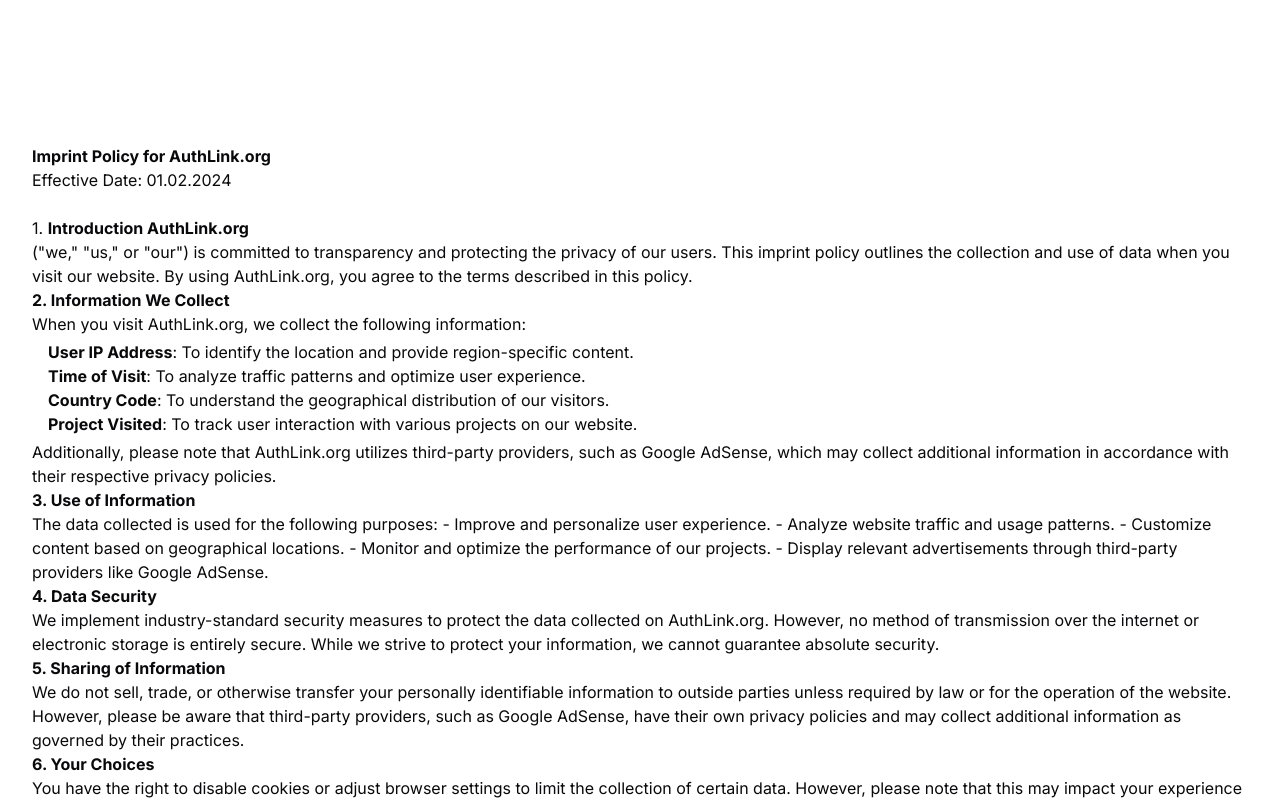
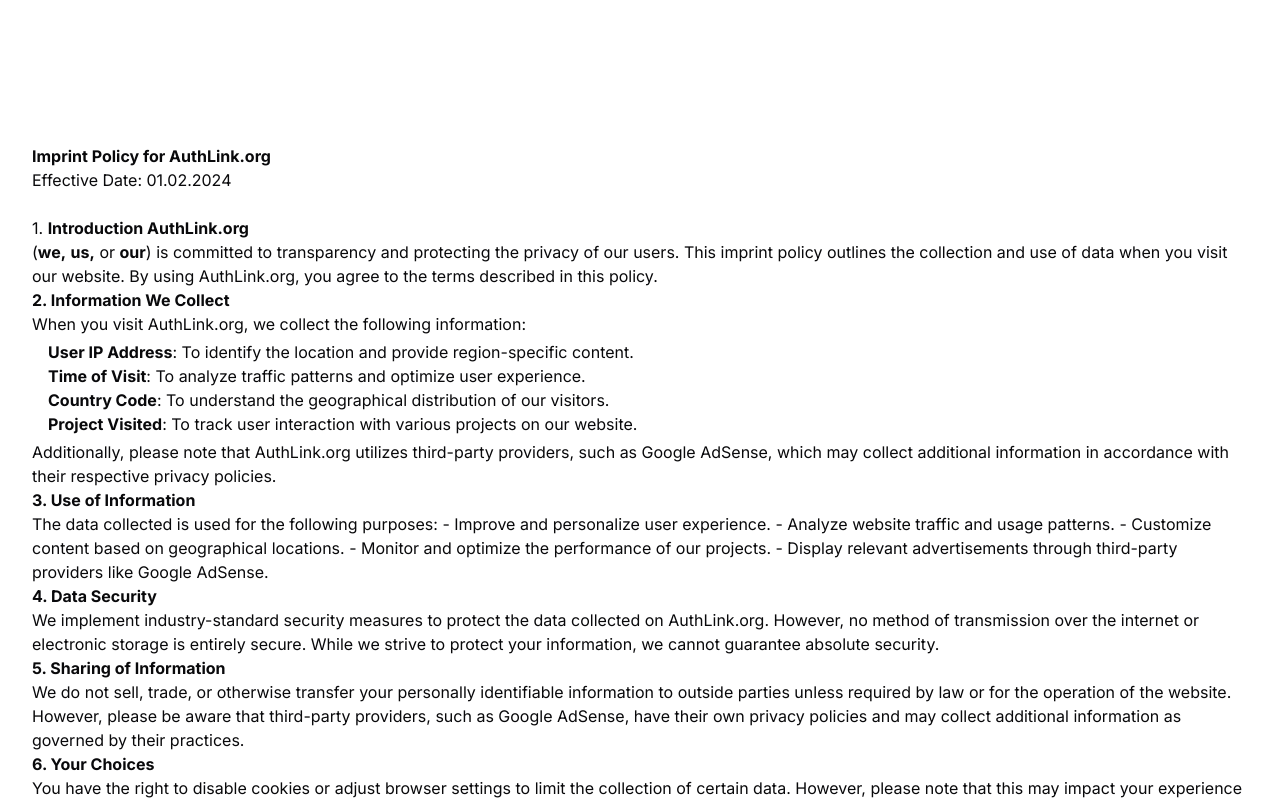
Before and after one commit to authlink-org/browser, a Next.js app: page /imprint in a window 1280 px wide. Shown: the top 800 px of the page. Built offline with nearby package versions, Linux system fonts and the light colour scheme.

Commit message:
Fix imprint page

```diff
--- a/app/imprint/page.tsx
+++ b/app/imprint/page.tsx
@@ -8,10 +8,10 @@
       Effective Date: 01.02.2024
       <br />
       <br /> 1. <b>Introduction AuthLink.org</b>
-      <br /> ("we," "us," or "our") is committed to transparency and protecting
-      the privacy of our users. This imprint policy outlines the collection and
-      use of data when you visit our website. By using AuthLink.org, you agree
-      to the terms described in this policy.
+      <br /> (<b>we,</b> <b>us,</b> or <b>our</b>) is committed to transparency
+      and protecting the privacy of our users. This imprint policy outlines the
+      collection and use of data when you visit our website. By using
+      AuthLink.org, you agree to the terms described in this policy.
       <b>
         <br />
         2. Information We Collect
```
